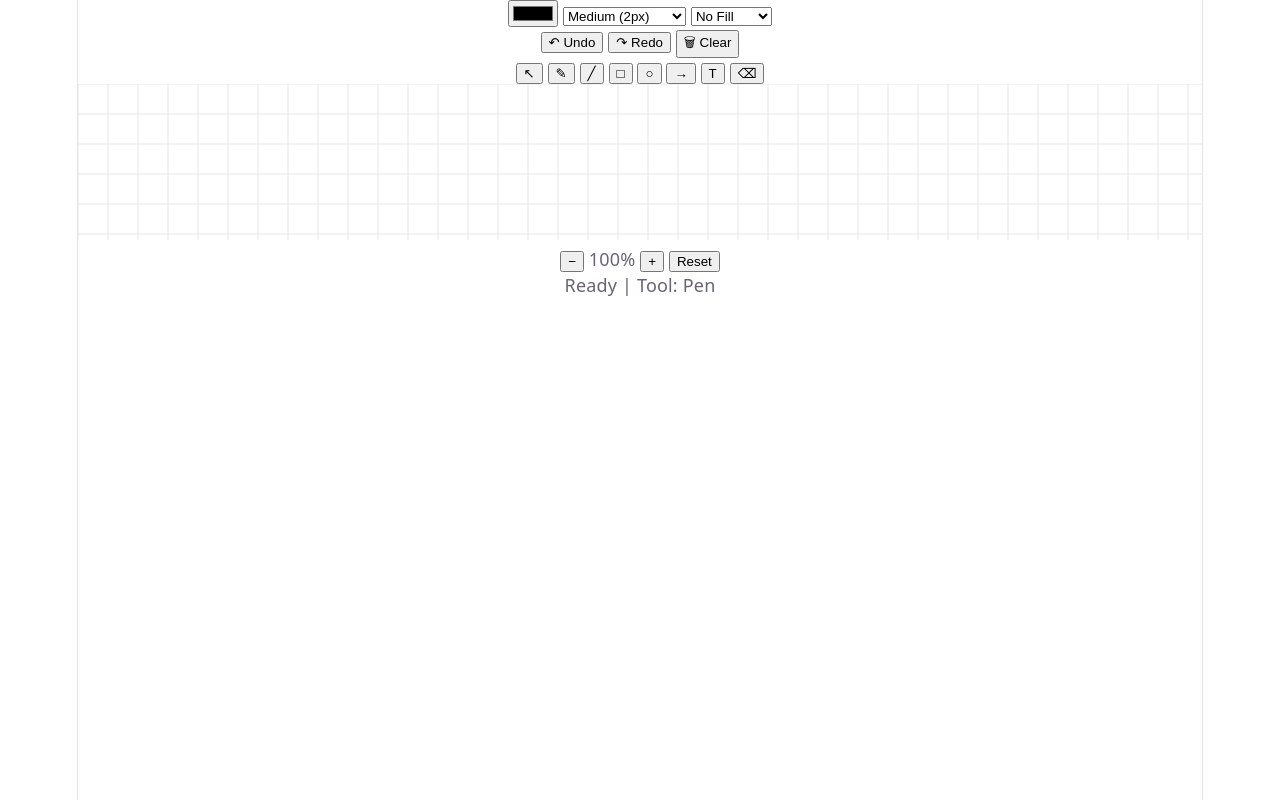
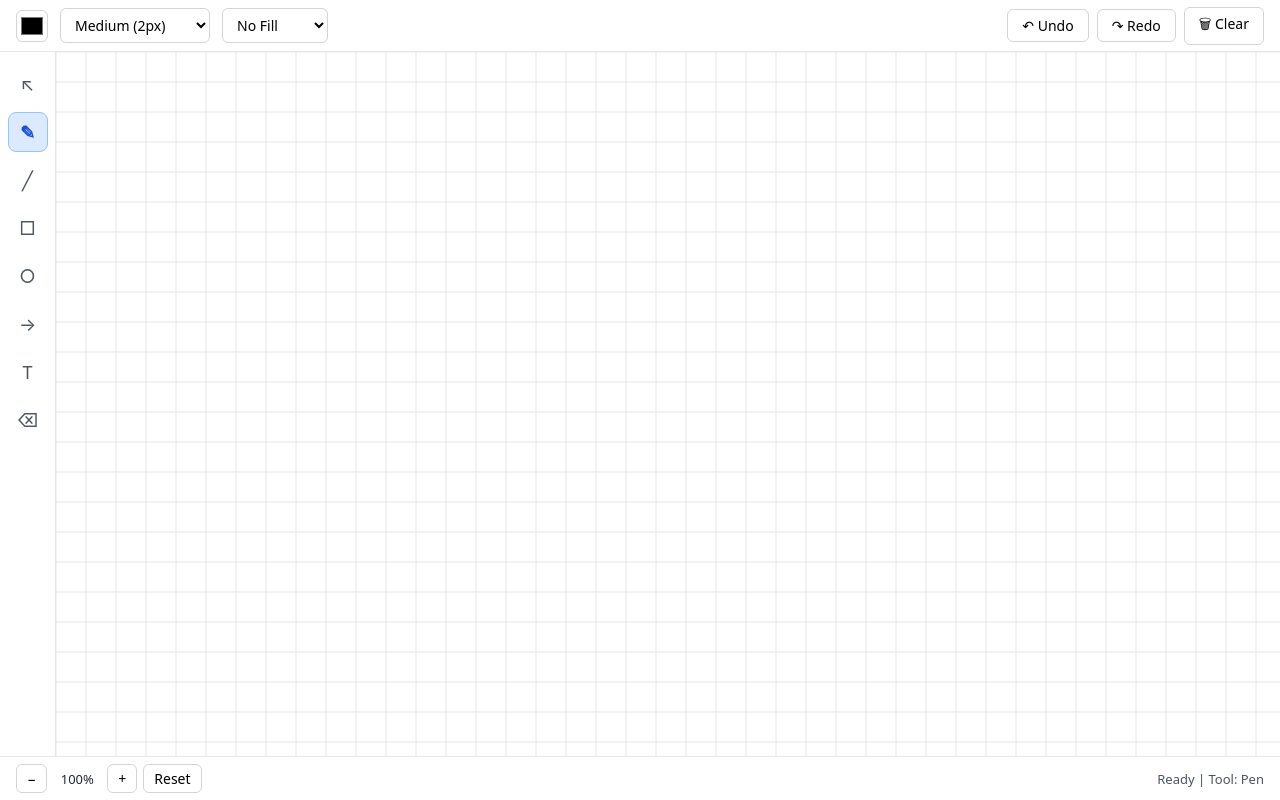
Before and after one commit to Ziyan-mp/ai_board, a website built with Vite: page index.html in a window 1280 px wide. Built offline with nearby package versions, Linux system fonts and the light colour scheme.

Commit message:
Restore original whiteboard UI

```diff
--- a/src/style.css
+++ b/src/style.css
@@ -1,296 +1,226 @@
-:root {
-  --text: #6b6375;
-  --text-h: #08060d;
-  --bg: #fff;
-  --border: #e5e4e7;
-  --code-bg: #f4f3ec;
-  --accent: #aa3bff;
-  --accent-bg: rgba(170, 59, 255, 0.1);
-  --accent-border: rgba(170, 59, 255, 0.5);
-  --social-bg: rgba(244, 243, 236, 0.5);
-  --shadow:
-    rgba(0, 0, 0, 0.1) 0 10px 15px -3px, rgba(0, 0, 0, 0.05) 0 4px 6px -2px;
-
-  --sans: system-ui, 'Segoe UI', Roboto, sans-serif;
-  --heading: system-ui, 'Segoe UI', Roboto, sans-serif;
-  --mono: ui-monospace, Consolas, monospace;
-
-  font: 18px/145% var(--sans);
-  letter-spacing: 0.18px;
-  color-scheme: light dark;
-  color: var(--text);
-  background: var(--bg);
-  font-synthesis: none;
-  text-rendering: optimizeLegibility;
-  -webkit-font-smoothing: antialiased;
-  -moz-osx-font-smoothing: grayscale;
-
-  @media (max-width: 1024px) {
-    font-size: 16px;
-  }
+* {
+  box-sizing: border-box;
 }
 
-@media (prefers-color-scheme: dark) {
-  :root {
-    --text: #9ca3af;
-    --text-h: #f3f4f6;
-    --bg: #16171d;
-    --border: #2e303a;
-    --code-bg: #1f2028;
-    --accent: #c084fc;
-    --accent-bg: rgba(192, 132, 252, 0.15);
-    --accent-border: rgba(192, 132, 252, 0.5);
-    --social-bg: rgba(47, 48, 58, 0.5);
-    --shadow:
-      rgba(0, 0, 0, 0.4) 0 10px 15px -3px, rgba(0, 0, 0, 0.25) 0 4px 6px -2px;
-  }
-
-  #social .button-icon {
-    filter: invert(1) brightness(2);
-  }
+html,
+body {
+  margin: 0;
+  width: 100%;
+  height: 100%;
+  overflow: hidden;
+  font-family: system-ui, -apple-system, BlinkMacSystemFont, 'Segoe UI', Roboto, Oxygen, Ubuntu, Cantarell, sans-serif;
+  color: #1f2937;
 }
 
 body {
-  margin: 0;
+  background: #f8f9fa;
 }
 
-h1,
-h2 {
-  font-family: var(--heading);
-  font-weight: 500;
-  color: var(--text-h);
+button, input, select {
+  font-family: inherit;
+  font-size: 14px;
 }
 
-h1 {
-  font-size: 56px;
-  letter-spacing: -1.68px;
-  margin: 32px 0;
-  @media (max-width: 1024px) {
-    font-size: 36px;
-    margin: 20px 0;
-  }
-}
-h2 {
-  font-size: 24px;
-  line-height: 118%;
-  letter-spacing: -0.24px;
-  margin: 0 0 8px;
-  @media (max-width: 1024px) {
-    font-size: 20px;
-  }
-}
-p {
-  margin: 0;
-}
-
-code,
-.counter {
-  font-family: var(--mono);
-  display: inline-flex;
-  border-radius: 4px;
-  color: var(--text-h);
-}
-
-code {
-  font-size: 15px;
-  line-height: 135%;
-  padding: 4px 8px;
-  background: var(--code-bg);
-}
-
-.counter {
-  font-size: 16px;
-  padding: 5px 10px;
-  border-radius: 5px;
-  color: var(--accent);
-  background: var(--accent-bg);
-  border: 2px solid transparent;
-  transition: border-color 0.3s;
-  margin-bottom: 24px;
-
-  &:hover {
-    border-color: var(--accent-border);
-  }
-  &:focus-visible {
-    outline: 2px solid var(--accent);
-    outline-offset: 2px;
-  }
-}
-
-.hero {
-  position: relative;
-
-  .base,
-  .framework,
-  .vite {
-    inset-inline: 0;
-    margin: 0 auto;
-  }
-
-  .base {
-    width: 170px;
-    position: relative;
-    z-index: 0;
-  }
-
-  .framework,
-  .vite {
-    position: absolute;
-  }
-
-  .framework {
-    z-index: 1;
-    top: 34px;
-    height: 28px;
-    transform: perspective(2000px) rotateZ(300deg) rotateX(44deg) rotateY(39deg)
-      scale(1.4);
-  }
-
-  .vite {
-    z-index: 0;
-    top: 107px;
-    height: 26px;
-    width: auto;
-    transform: perspective(2000px) rotateZ(300deg) rotateX(40deg) rotateY(39deg)
-      scale(0.8);
-  }
+button {
+  cursor: pointer;
+  transition: all 0.15s ease;
 }
 
 #app {
-  width: 1126px;
-  max-width: 100%;
-  margin: 0 auto;
-  text-align: center;
-  border-inline: 1px solid var(--border);
-  min-height: 100svh;
+  width: 100%;
+  height: 100%;
+}
+
+.app {
+  width: 100%;
+  height: 100%;
   display: flex;
   flex-direction: column;
-  box-sizing: border-box;
 }
 
-#center {
+/* Top bar */
+
+.top-bar {
+  height: 52px;
+  display: flex;
+  align-items: center;
+  justify-content: space-between;
+  padding: 0 16px;
+  background: #ffffff;
+  border-bottom: 1px solid #e5e7eb;
+  gap: 16px;
+}
+
+.app-title {
+  font-size: 18px;
+  font-weight: 700;
+  color: #2563eb;
+  letter-spacing: -0.5px;
+}
+
+.property-controls {
+  display: flex;
+  align-items: center;
+  gap: 12px;
+}
+
+.property-controls label {
+  display: flex;
+  align-items: center;
+  gap: 6px;
+}
+
+.property-controls input[type="color"] {
+  width: 32px;
+  height: 32px;
+  border: 1px solid #d1d5db;
+  border-radius: 6px;
+  padding: 2px;
+  cursor: pointer;
+  background: white;
+}
+
+.property-controls select {
+  padding: 6px 10px;
+  border: 1px solid #d1d5db;
+  border-radius: 6px;
+  background: white;
+}
+
+.top-actions {
+  display: flex;
+  align-items: center;
+  gap: 8px;
+}
+
+.top-actions button {
+  padding: 6px 14px;
+  border: 1px solid #d1d5db;
+  border-radius: 6px;
+  background: white;
+  font-weight: 500;
+}
+
+.top-actions button:hover {
+  background: #f3f4f6;
+  border-color: #9ca3af;
+}
+
+.btn-ai {
+  background: #eff6ff !important;
+  color: #1d4ed8 !important;
+  border-color: #bfdbfe !important;
+  font-weight: 600 !important;
+}
+
+.btn-ai:hover {
+  background: #dbeafe !important;
+  border-color: #93c5fd !important;
+}
+
+/* Board */
+
+.board-area {
+  flex: 1;
+  min-height: 0;
+  display: flex;
+}
+
+/* Left toolbar */
+
+.left-toolbar {
+  width: 56px;
   display: flex;
   flex-direction: column;
-  gap: 25px;
-  place-content: center;
-  place-items: center;
-  flex-grow: 1;
-
-  @media (max-width: 1024px) {
-    padding: 32px 20px 24px;
-    gap: 18px;
-  }
+  align-items: center;
+  gap: 8px;
+  padding: 12px 8px;
+  background: white;
+  border-right: 1px solid #e5e7eb;
+  z-index: 10;
 }
 
-#next-steps {
+.left-toolbar button {
+  width: 40px;
+  height: 40px;
+  border: 1px solid transparent;
+  border-radius: 8px;
+  background: white;
+  font-size: 18px;
   display: flex;
-  border-top: 1px solid var(--border);
-  text-align: left;
-
-  & > div {
-    flex: 1 1 0;
-    padding: 32px;
-    @media (max-width: 1024px) {
-      padding: 24px 20px;
-    }
+  align-items: center;
+  justify-content: center;
+  color: #4b5563;
 }
 
-  .icon {
-    margin-bottom: 16px;
-    width: 22px;
-    height: 22px;
+.left-toolbar button:hover {
+  background: #f3f4f6;
+  color: #111827;
 }
 
-  @media (max-width: 1024px) {
-    flex-direction: column;
-    text-align: center;
-  }
+.left-toolbar button.active {
+  background: #dbeafe;
+  color: #1d4ed8;
+  border-color: #93c5fd;
+  font-weight: bold;
 }
 
-#docs {
-  border-right: 1px solid var(--border);
+/* Canvas */
 
-  @media (max-width: 1024px) {
-    border-right: none;
-    border-bottom: 1px solid var(--border);
-  }
+.canvas-container {
+  position: relative;
+  flex: 1;
+  min-width: 0;
+  min-height: 0;
+  background: #ffffff;
+  overflow: hidden;
 }
 
-#next-steps ul {
-  list-style: none;
-  padding: 0;
-  display: flex;
-  gap: 8px;
-  margin: 32px 0 0;
-
-  .logo {
-    height: 18px;
+#board-canvas {
+  display: block;
+  width: 100%;
+  height: 100%;
+  touch-action: none;
 }
 
-  a {
-    color: var(--text-h);
-    font-size: 16px;
-    border-radius: 6px;
-    background: var(--social-bg);
+/* Bottom bar */
+
+.bottom-bar {
+  height: 44px;
   display: flex;
-    padding: 6px 12px;
   align-items: center;
-    gap: 8px;
-    text-decoration: none;
-    transition: box-shadow 0.3s;
-
-    &:hover {
-      box-shadow: var(--shadow);
-    }
-    .button-icon {
-      height: 18px;
-      width: 18px;
-    }
+  justify-content: space-between;
+  padding: 0 16px;
+  background: white;
+  border-top: 1px solid #e5e7eb;
 }
 
-  @media (max-width: 1024px) {
-    margin-top: 20px;
-    flex-wrap: wrap;
-    justify-content: center;
-
-    li {
-      flex: 1 1 calc(50% - 8px);
+.zoom-controls {
+  display: flex;
+  align-items: center;
+  gap: 6px;
 }
 
-    a {
-      width: 100%;
-      justify-content: center;
-      box-sizing: border-box;
-    }
-  }
+.zoom-controls button {
+  padding: 4px 10px;
+  border: 1px solid #d1d5db;
+  border-radius: 6px;
+  background: white;
 }
 
-#spacer {
-  height: 88px;
-  border-top: 1px solid var(--border);
-  @media (max-width: 1024px) {
-    height: 48px;
-  }
+.zoom-controls button:hover {
+  background: #f3f4f6;
 }
 
-.ticks {
-  position: relative;
-  width: 100%;
-
-  &::before,
-  &::after {
-    content: '';
-    position: absolute;
-    top: -4.5px;
-    border: 5px solid transparent;
+.zoom-controls span {
+  min-width: 48px;
+  text-align: center;
+  font-size: 13px;
+  font-weight: 500;
 }
 
-  &::before {
-    left: 0;
-    border-left-color: var(--border);
+.status {
+  font-size: 13px;
+  color: #4b5563;
+  font-weight: 500;
 }
-  &::after {
-    right: 0;
-    border-right-color: var(--border);
-  }
-}
```
Lines whose indentation alone changed are shown as unchanged.
